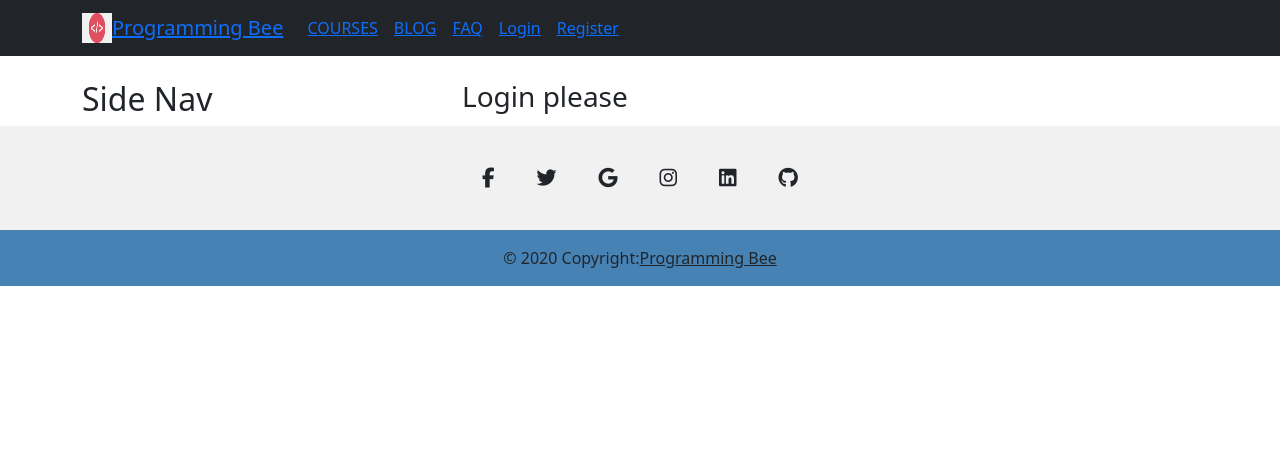
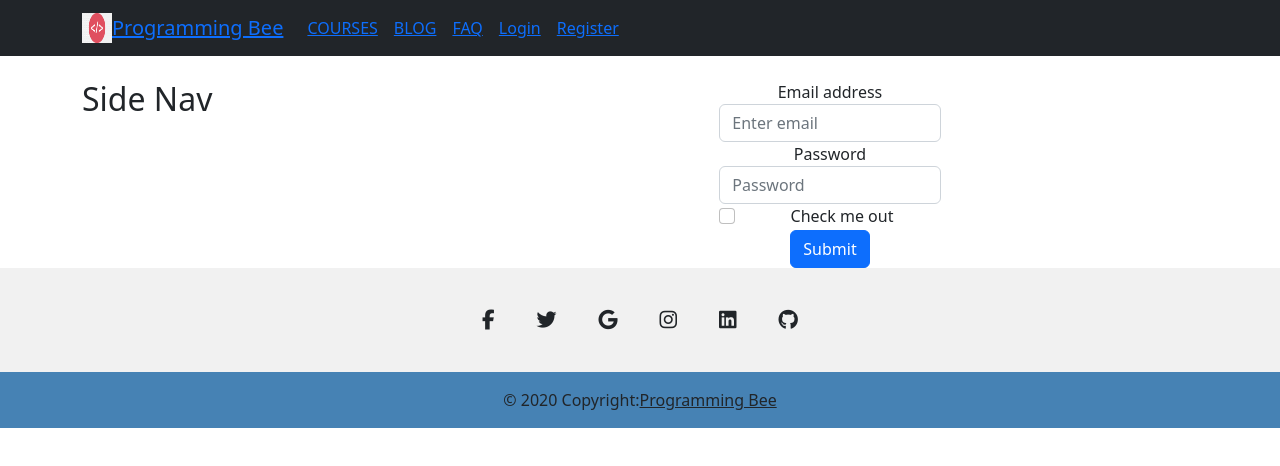
Before and after one commit to GreenerAsraf/learning-bee, a React (Create React App) app: page /login in a window 1280 px wide. Shown: the top 466 px of the page. Built offline with nearby package versions, Linux system fonts and the light colour scheme.

Commit message:
login and register ui added

```diff
--- a/src/componants/Shared/Login/Login.js
+++ b/src/componants/Shared/Login/Login.js
@@ -1,10 +1,94 @@
-import React from 'react';
+import React, { useState } from 'react';
 
 const Login = () => {
+
+    const [password, setPassword] = useState("");
+    const [email, setEmail] = useState("");
+    const [passwordError, setpasswordError] = useState("");
+    const [emailError, setemailError] = useState("");
+
+    const handleValidation = (event) => {
+      let formIsValid = true;
+
+      if (!email.match(/^\w+@[a-zA-Z_]+?\.[a-zA-Z]{2,3}$/)) {
+        formIsValid = false;
+        setemailError("Email Not Valid");
+        return false;
+      } else {
+        setemailError("");
+        formIsValid = true;
+      }
+
+      if (!password.match(/^[a-zA-Z]{8,22}$/)) {
+        formIsValid = false;
+        setpasswordError(
+          "Only Letters and length must best min 8 Chracters and Max 22 Chracters"
+        );
+        return false;
+      } else {
+        setpasswordError("");
+        formIsValid = true;
+      }
+
+      return formIsValid;
+    };
+
+    const loginSubmit = (e) => {
+      e.preventDefault();
+      handleValidation();
+      console.log(e, 'login form');
+    }
     return (
-        <div>
-            <h3>Login please</h3>
+    <div className="App">
+      <div className="container">
+        <div className="row d-flex justify-content-center">
+          <div className="col-md-4">
+            <form id="loginform" onSubmit={loginSubmit}>
+              <div className="form-group">
+                <label>Email address</label>
+                <input
+                  type="email"
+                  className="form-control"
+                  id="EmailInput"
+                  name="EmailInput"
+                  aria-describedby="emailHelp"
+                  placeholder="Enter email"
+                  onChange={(event) => setEmail(event.target.value)}
+                />
+                <small id="emailHelp" className="text-danger form-text">
+                  {emailError}
+                </small>
+              </div>
+              <div className="form-group">
+                <label>Password</label>
+                <input
+                  type="password"
+                  className="form-control"
+                  id="exampleInputPassword1"
+                  placeholder="Password"
+                  onChange={(event) => setPassword(event.target.value)}
+                />
+                <small id="passworderror" className="text-danger form-text">
+                  {passwordError}
+                </small>
+              </div>
+              <div className="form-group form-check">
+                <input
+                  type="checkbox"
+                  className="form-check-input"
+                  id="exampleCheck1"
+                />
+                <label className="form-check-label">Check me out</label>
+              </div>
+              <button type="submit" className="btn btn-primary">
+                Submit
+              </button>
+            </form>
+          </div>
+          {/* Source: <a href="https://askavy.com/react-form/">React Form</a> */}
         </div>
+      </div>
+    </div>
     );
 };
 
--- a/src/componants/Shared/Register/Register.js
+++ b/src/componants/Shared/Register/Register.js
@@ -1,10 +1,94 @@
-import React from 'react';
+import React, { useState } from 'react';
+import Button from 'react-bootstrap/Button';
+import Form from 'react-bootstrap/Form';
+// import toast from 'react-hot-toast';
+import { Link } from 'react-router-dom';
+// import { AuthContext } from '../../../contexts/AuthProvider/AuthProvider';
 
 const Register = () => {
+    const [error, setError] = useState('');
+    const [accepted, setAccepted] = useState(false);
+    // const { createUser, updateUserProfile, verifyEmail } = useContext(AuthContext);
+
+    // const handleSubmit = event => {
+    //     event.preventDefault();
+    //     const form = event.target;
+    //     const name = form.name.value;
+    //     const photoURL = form.photoURL.value;
+    //     const email = form.email.value;
+    //     const password = form.password.value;
+    //     // console.log(name, photoURL, email, password);
+
+    //     createUser(email, password)
+    //         .then(result => {
+    //             const user = result.user;
+    //             console.log(user);
+    //             setError('');
+    //             form.reset();
+    //             handleUpdateUserProfile(name, photoURL);
+    //             handleEmailVerification();
+    //             toast.success('Please verify your email address.')
+    //         })
+    //         .catch(e => {
+    //             console.error(e);
+    //             setError(e.message);
+    //         });
+    // }
+
+    // const handleUpdateUserProfile = (name, photoURL) => {
+    //     const profile = {
+    //         displayName: name,
+    //         photoURL: photoURL
+    //     }
+
+    //     updateUserProfile(profile)
+    //         .then(() => { })
+    //         .catch(error => console.error(error));
+    // }
+
+    // const handleEmailVerification  = () => {
+    //     verifyEmail()
+    //     .then(() =>{})
+    //     .catch(error => console.error(error));
+    // }
+
+    // const handleAccepted = event => {
+    //     setAccepted(event.target.checked)
+    // }
+
     return (
-        <div>
-            <h3>Register</h3>
-        </div>
+        <Form>
+            <Form.Group className="mb-3" controlId="formBasicEmail">
+                <Form.Label>Your Name</Form.Label>
+                <Form.Control name="name" type="text" placeholder="Your Name" />
+            </Form.Group>
+            <Form.Group className="mb-3" controlId="formBasicEmail">
+                <Form.Label>Photo URL</Form.Label>
+                <Form.Control name="photoURL" type="text" placeholder="Phot URL" />
+            </Form.Group>
+
+            <Form.Group className="mb-3" controlId="formBasicEmail">
+                <Form.Label>Email address</Form.Label>
+                <Form.Control name="email" type="email" placeholder="Enter email" required />
+            </Form.Group>
+
+            <Form.Group className="mb-3" controlId="formBasicPassword">
+                <Form.Label>Password</Form.Label>
+                <Form.Control name="password" type="password" placeholder="Password" required />
+            </Form.Group>
+            <Form.Group className="mb-3" controlId="formBasicCheckbox">
+                <Form.Check
+                    type="checkbox"
+                    // onClick={handleAccepted}
+                    label={<>Accept <Link to="/terms">Terms and conditions</Link></>} />
+            </Form.Group>
+            <Button variant="primary" type="submit" disabled={!accepted}>
+                Register
+            </Button>
+            <Form.Text className="text-danger">
+                {error}
+            </Form.Text>
+        </Form>
     );
 };
 
--- /dev/null
+++ b/src/componants/pages/Others/Terms&conditions/TermsAndConditions.js
@@ -0,0 +1,12 @@
+import React from 'react';
+import { Link } from 'react-router-dom';
+const TermsAndConditions = () => {
+    return (
+        <div>
+                <h3>Here is the conditions</h3>
+                <p>Go back to: <Link to='/register'>Register</Link></p>
+        </div>
+    );
+};
+
+export default TermsAndConditions;
--- a/src/routes/routes.js
+++ b/src/routes/routes.js
@@ -4,6 +4,7 @@ import Courses from '../componants/Courses/Courses';
 import Main from '../componants/layout/Main/Main';
 import Blog from '../componants/pages/Blog/Blog';
 import Faq from '../componants/pages/Faq/Faq';
+import TermsAndConditions from '../componants/pages/Others/Terms&conditions/TermsAndConditions';
 import Home from '../componants/Shared/Home/Home';
 import Login from '../componants/Shared/Login/Login';
 import Register from '../componants/Shared/Register/Register';
@@ -40,6 +41,10 @@ import Register from '../componants/Shared/Register/Register';
                 path:'/faq',
                 element: <Faq></Faq>
 
+            },
+            {
+                path: '/terms',
+                element:<TermsAndConditions></TermsAndConditions>
             }
 
 
```
